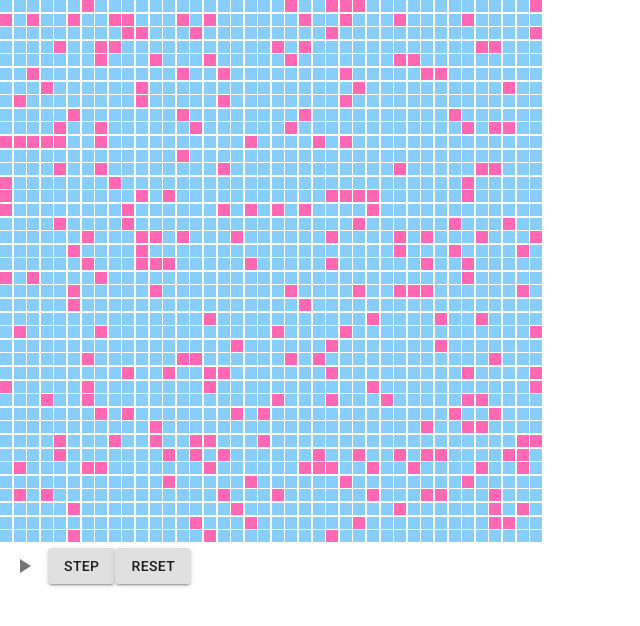
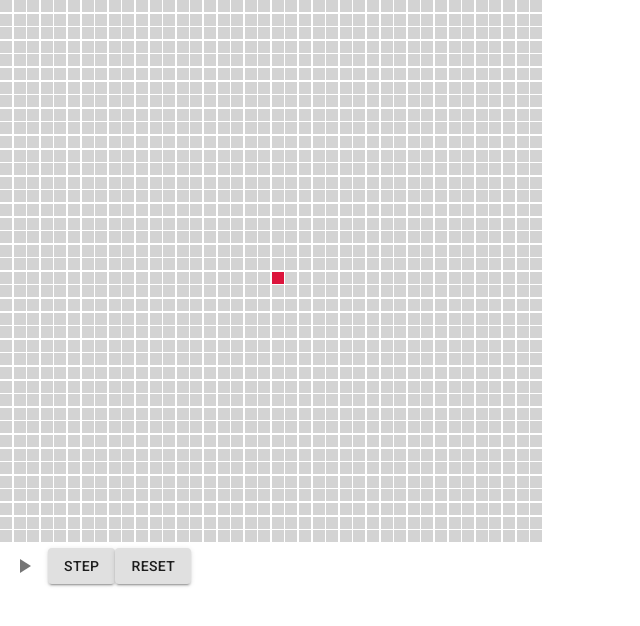
Before and after one commit to naomistuart/virus-animation, a React (Create React App) app: page / in a window 1280 px wide. Shown: the top 626 px of the page, without its empty margins (0-640 px from the left). Built offline with nearby package versions, Linux system fonts and the light colour scheme.

Commit message:
update colors and center node

```diff
--- a/src/App.js
+++ b/src/App.js
@@ -8,8 +8,9 @@ class App extends React.Component {
       <Grid nodeDimension={12}
             gridDimension={40}
             infectionRate={0.15}
-            animationSpeed={500}
-            startWithSingleInfectedNode={false}
+            deathRate={0.03}
+            animationSpeed={15}
+            startWithSingleInfectedNode={true}
       />
     )
   }
--- a/src/Components/Grid.js
+++ b/src/Components/Grid.js
@@ -21,6 +21,8 @@ class Grid extends React.Component {
 
     componentDidMount() {
         this.setUpGrid();
+        // let node = new Node();
+        // node.print();
     }
 
     setUpGrid() {
@@ -83,7 +85,6 @@ class Grid extends React.Component {
             playAnimation: false,
         });
         this.setUpGrid();
-
     }
 
     handleStepButtonClick() {
--- a/src/Components/Node.js
+++ b/src/Components/Node.js
@@ -2,6 +2,23 @@ import React from 'react';
 import Constants from '../Util/Constants'
 
 class Node extends React.Component {
+    //setStatus
+
+
+    //step
+
+
+
+
+    //getStatus
+
+    //setEventualStatus
+    //getEventualStatus
+
+    print(){
+        console.log("a");
+        }
+
     render() {
         let nodeStyle = {
             'width': this.props.nodeDimension,
--- a/src/Util/Constants.js
+++ b/src/Util/Constants.js
@@ -1,7 +1,8 @@
 class Constants {
-    static INFECTED_COLOR = 'hotpink';
-    static SUSCEPTIBLE_COLOR = 'lightskyblue';
-
+    static INFECTED_COLOR = 'crimson';
+    static SUSCEPTIBLE_COLOR = 'lightgrey';
+    static RECOVERED_COLOR = 'mediumseagreen';
+    static DEAD_COLOR = 'darkslategrey';
 }
 
 export default Constants;
```
